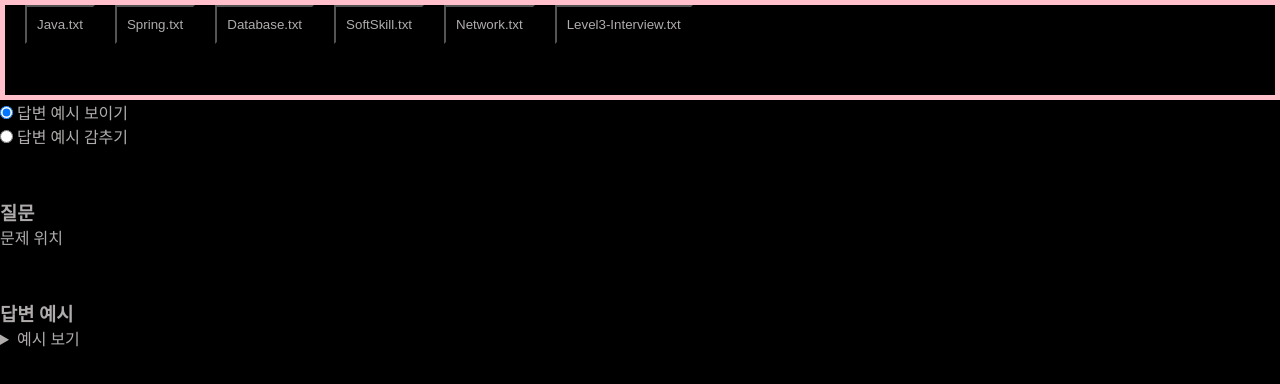
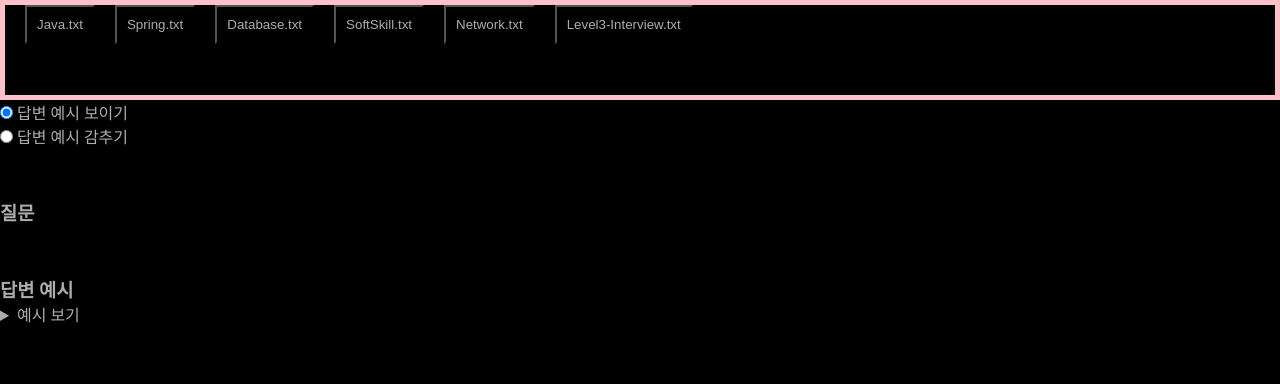
Before and after one commit to HJ-Rich/interview, a plain HTML site: page index.html in a window 1280 px wide. Drawn offline with Linux system fonts and the light colour scheme.

Commit message:
refactor: 불필요한 placeholder 제거. 질문 위치 -> x

```diff
--- a/index.html
+++ b/index.html
@@ -22,7 +22,6 @@
 <div id="quest">
     <h3>질문</h3>
     <div id="question">
-        문제 위치
     </div>
     <h3>답변 예시</h3>
     <details>
```
